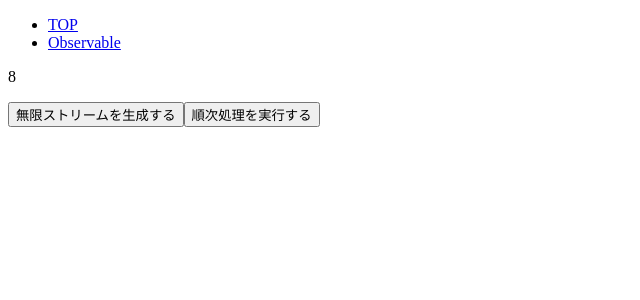
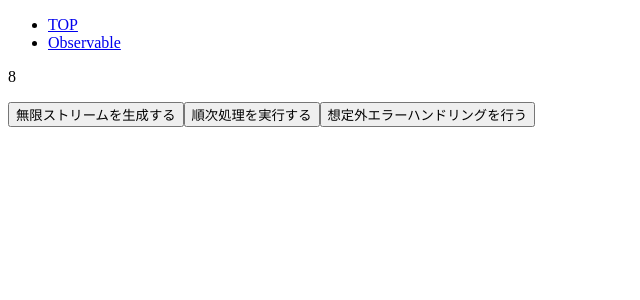
Before and after one commit to erc-uchida/rxjs-for-practice, an Angular app: page /observable in a window 1280 px wide. Shown: the top 300 px of the page, without its empty margins (0-640 px from the left). Built offline with nearby package versions, Linux system fonts and the light colour scheme.

Commit message:
基本的なエラーハンドリング処理を追加した

```diff
--- a/src/app/observable/observable.component.html
+++ b/src/app/observable/observable.component.html
@@ -3,3 +3,4 @@
 </p>
 <button (click)="generateUnlimitedStream()">無限ストリームを生成する</button>
 <button (click)="onClick()">順次処理を実行する</button>
+<button (click)="handleUnexpectedError()">想定外エラーハンドリングを行う</button>
--- a/src/app/observable/observable.component.ts
+++ b/src/app/observable/observable.component.ts
@@ -1,6 +1,6 @@
 import { Component, OnInit } from '@angular/core';
-import { from, Observable, Observer } from 'rxjs';
-import { concatMap, filter, finalize, map, tap } from 'rxjs/operators';
+import { from, Observable, Observer, throwError } from 'rxjs';
+import { catchError, concatMap, filter, finalize, map, tap } from 'rxjs/operators';
 
 @Component({
   selector: 'app-observable',
@@ -130,4 +130,54 @@ export class ObservableComponent implements OnInit {
   private procNull(): Observable<null> | null {
     return null;
   }
+
+  handleUnexpectedError(): void {
+    from([
+      this.procSuccess1(),
+      this.procError1(),
+      this.procSuccess2()
+    ]).pipe(
+      concatMap(val => {
+        console.log('@@@ concatMap');
+        return val;
+      }),
+      catchError(err => {
+        console.log('@@@ catchError');
+        return throwError(err);
+      })
+    ).subscribe({
+      next: (val) => {
+        console.log('@@@ subscribe next', val);
+      },
+      error: (err) => {
+        console.log('@@@ subscribe error', err);
+      },
+      complete: () => {
+        console.log('@@@ subscribe complete');
+      }
+    });
+  }
+
+  private procSuccess1(): Observable<null> {
+    return Observable.create((o: Observer<null>) => {
+      // 何か処理する....
+      console.log('@@@ proc success 1');
+      o.complete();
+    });
+  }
+
+  private procSuccess2(): Observable<null> {
+    return Observable.create((o: Observer<null>) => {
+      // 何か処理する....
+      console.log('@@@ proc success 2');
+      o.complete();
+    });
+  }
+
+  private procError1(): Observable<null> {
+    return Observable.create((o: Observer<null>) => {
+      // 何か処理する....
+      throw new Error('happened on procError1');
+    });
+  }
 }
```
